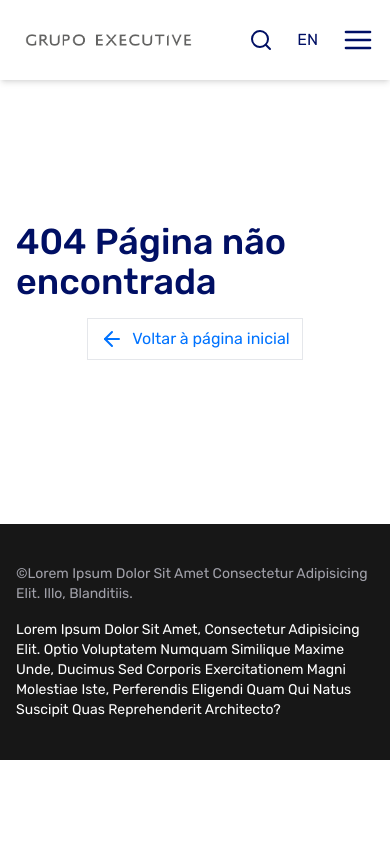
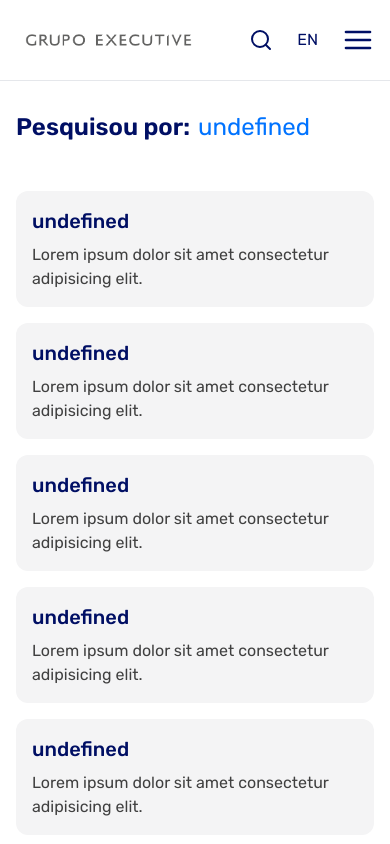
Before and after one commit to blend-angola/GRUPO-EXECUTIVE, a React (Vite) app: page /resultado in a window 390 px wide. Shown: the top 844 px of the page. Built offline with nearby package versions, Linux system fonts and the light colour scheme.

Commit message:
feat:add search input

```diff
--- a/src/components/global-components/header.tsx
+++ b/src/components/global-components/header.tsx
@@ -1,13 +1,13 @@
 import { HEADER_LINKS } from "@/constants"
 import Container from "./container"
 import { NavLink } from "react-router-dom"
-import { Search } from "lucide-react"
 import MobileMenuButton from "../mobile/mobile-menu-button"
 import { useState } from "react"
 import { AnimatePresence, motion } from "framer-motion"
 import MobileMenu from "../mobile/mobile-menu"
 import Logo from "../logo"
 import DropDownLinks from "./drop-down-links"
+import Search from "./search"
 
 export const enterEffect = {
   initial: { y: -30, opacity: 0 },
@@ -29,7 +29,7 @@ const Header = () => {
   }
 
   return (
-    <header className="w-full bg-white sticky top-0 z-50 shadow-md">
+    <header className="w-full bg-white sticky top-0 z-50 border-b">
       <Container className="flex items-center h-[80px] gap-12 justify-between">
         <Logo />
 
@@ -68,6 +68,7 @@ const Header = () => {
           className="flex items-center gap-6 text-azul-dark text-base"
         >
           <Search />
+
           <button>EN</button>
           <MobileMenuButton handleToggle={handleToggle} />
         </motion.div>
--- /dev/null
+++ b/src/components/global-components/search.tsx
@@ -0,0 +1,71 @@
+import { AnimatePresence, motion } from "framer-motion"
+import { Search as SearchIcon, XCircleIcon } from "lucide-react"
+import { ChangeEvent, useState } from "react"
+import { useNavigate, useSearchParams } from "react-router-dom"
+
+const Search = () => {
+  const navigate = useNavigate()
+  const [isOpen, setIsOpen] = useState(false)
+  const [search, setSearch] = useSearchParams({ search: "" })
+
+  function toggleSearch() {
+    setIsOpen((prev) => !prev)
+  }
+
+  function handleOnChange(e: ChangeEvent<HTMLInputElement>) {
+    setSearch((prev) => {
+      prev.set("search", e.target.value)
+      return prev
+    })
+  }
+
+  function handleSearch() {
+    const searchResult = search.get("search")
+    navigate(`/resultado?pesquisa=${searchResult}`)
+    toggleSearch()
+  }
+
+  return (
+    <>
+      <button onClick={toggleSearch}>
+        <SearchIcon />
+      </button>
+      <AnimatePresence mode="wait">
+        {isOpen && (
+          <motion.div
+            initial={{ opacity: 0, y: 30 }}
+            whileInView={{ opacity: 1, y: 0 }}
+            exit={{ opacity: 0, y: 30 }}
+            className="w-full h-[100vh] top-20 flex items-start justify-center absolute left-0 bg-black"
+          >
+            <button
+              className="absolute top-6 right-52 text-white"
+              onClick={toggleSearch}
+            >
+              <XCircleIcon size={40} />
+            </button>
+            <div className="w-full px-8 lg:px-0 lg:w-[600px] gap-4 mt-[30vh] flex flex-col">
+              <h1 className="ml-4 text-2xl text-white">Pesquisar</h1>
+
+              <div className="flex items-center gap-4">
+                <div className="w-full px-5 py-3  border rounded-full">
+                  <input
+                    type="text"
+                    onChange={handleOnChange}
+                    className="w-full h-full text-white text-xl border-none outline-none bg-inherit"
+                  />
+                </div>
+
+                <button onClick={handleSearch} className="text-white">
+                  <SearchIcon size={35} />
+                </button>
+              </div>
+            </div>
+          </motion.div>
+        )}
+      </AnimatePresence>
+    </>
+  )
+}
+
+export default Search
--- a/src/constants.ts
+++ b/src/constants.ts
@@ -39,7 +39,7 @@ export const HEADER_LINKS = [
       },
       {
         label: "blend",
-        link: "blend",
+        link: "empresas/blend",
       },
     ],
   },
--- a/src/main.tsx
+++ b/src/main.tsx
@@ -9,6 +9,7 @@ import CulturePage from "./pages/group-executive-pages/culture-page.tsx"
 import PresidentMessagePage from "./pages/group-executive-pages/president-message-page.tsx"
 import ConferencePage from "./pages/conference-page/conference-page.tsx"
 import PageNotFound from "./components/global-components/page-not-found.tsx"
+import SearchResultPage from "./pages/search-result-page/search-result-page.tsx"
 
 const router = createBrowserRouter([
   {
@@ -35,6 +36,10 @@ const router = createBrowserRouter([
         element: <ConferencePage />,
       },
       {
+        path: "resultado",
+        element: <SearchResultPage />,
+      },
+      {
         path: "*",
         element: <PageNotFound />,
       },
--- /dev/null
+++ b/src/pages/search-result-page/search-result-page.tsx
@@ -0,0 +1,40 @@
+import Container from "@/components/global-components/container"
+import { useLocation } from "react-router-dom"
+
+const SearchResultPage = () => {
+  const { search } = useLocation()
+
+  const decodedSearchResult = decodeURIComponent(search.split("=")[1])
+  return (
+    <main className="w-full min-h-screen mt-[30px] mb-[40px]">
+      <Container className="flex flex-col gap-12">
+        <section className="flex gap-2 items-center ">
+          <span className="text-azul-dark font-semibold text-2xl">
+            Pesquisou por:
+          </span>
+          <span className="text-azul-light text-2xl">
+            {decodedSearchResult}
+          </span>
+        </section>
+
+        <section className="grid grid-cols-1 md:grid-cols-2 lg:grid-cols-3 gap-4">
+          {Array.from({ length: 14 }).map((_, i) => (
+            <div
+              key={i}
+              className="p-4 rounded-xl w-full bg-zinc-100 space-y-2"
+            >
+              <h2 className="text-xl text-azul-dark font-medium">
+                {decodedSearchResult}
+              </h2>
+              <p className="text-neutral-700">
+                Lorem ipsum dolor sit amet consectetur adipisicing elit.
+              </p>
+            </div>
+          ))}
+        </section>
+      </Container>
+    </main>
+  )
+}
+
+export default SearchResultPage
```
